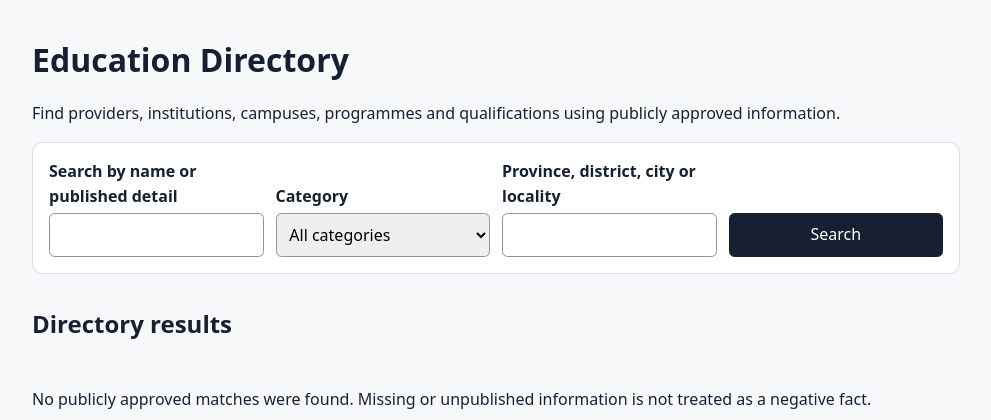
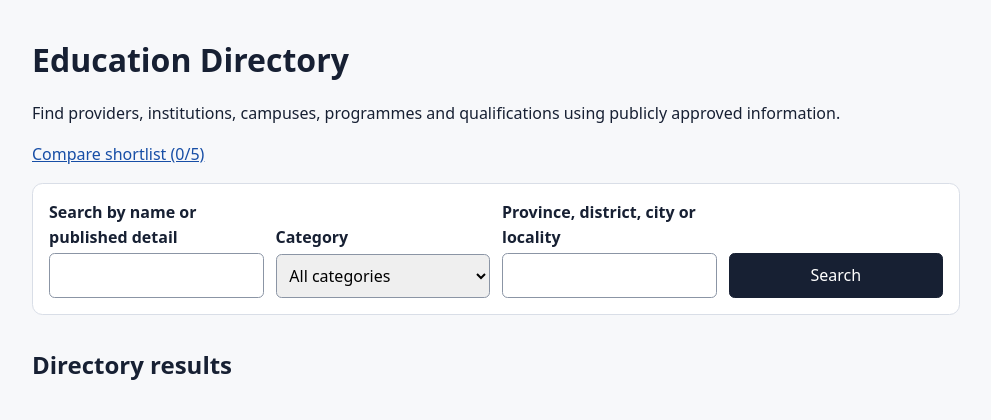
Before and after one commit to mattari20/listing-v2, a Laravel app: page /directory in a window 1280 px wide. Shown: the top 420 px of the page, without its empty margins (144-1135 px from the left). Run offline with Laravel 12, Linux system fonts and the light colour scheme; data that the repository does not hold is empty; parts of the project's set-up code (start-up, migrations or seed data) failed here and were passed over.

Commit message:
feat(rcv-b03): add shortlist controls to directory results

```diff
--- a/resources/views/directory/index.blade.php
+++ b/resources/views/directory/index.blade.php
@@ -32,6 +32,9 @@
     <header>
         <h1>Education Directory</h1>
         <p>Find providers, institutions, campuses, programmes and qualifications using publicly approved information.</p>
+        <p><a href="{{ route('directory.compare') }}">Compare shortlist ({{ $shortlistCount }}/{{ $shortlistLimit }})</a></p>
+        @if (session('shortlist_status'))<p role="status">{{ session('shortlist_status') }}</p>@endif
+        @if ($errors->has('shortlist'))<p role="alert">{{ $errors->first('shortlist') }}</p>@endif
     </header>
 
     <form method="get" action="{{ route('directory.index') }}">
@@ -89,6 +92,10 @@
                 @if ($overview !== null)
                     <p dir="auto">{{ $overview['value'] }}</p>
                 @endif
+                <form method="post" action="{{ route('directory.shortlist.add', ['entity' => $result['id']]) }}">
+                    @csrf
+                    <button type="submit" @disabled($shortlistCount >= $shortlistLimit)>Add to temporary shortlist</button>
+                </form>
                 @if ($result['last_observed_at'] !== null)
                     <p class="meta">Evidence observed: {{ $result['last_observed_at'] }}</p>
                 @else
```
